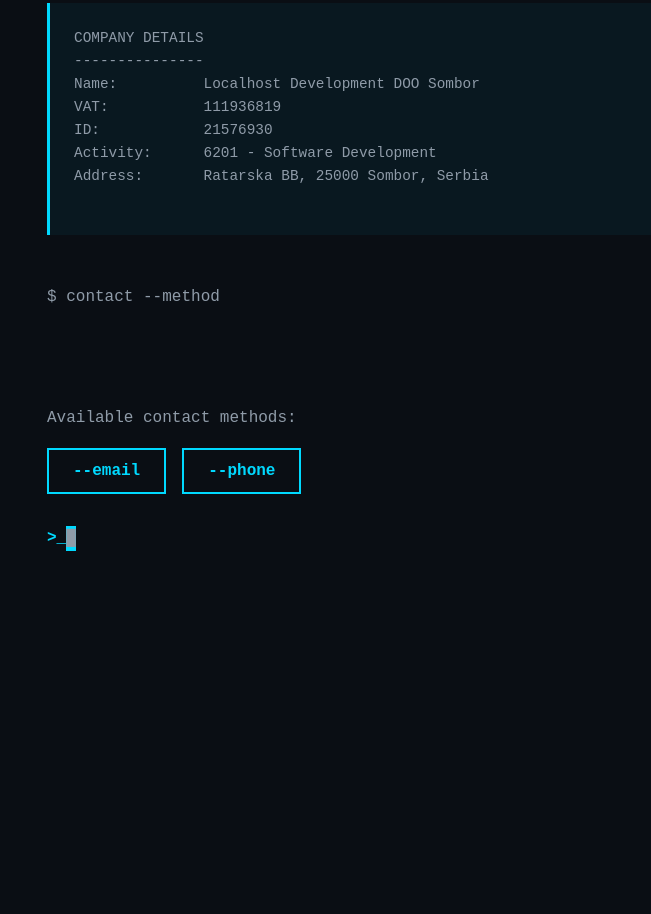
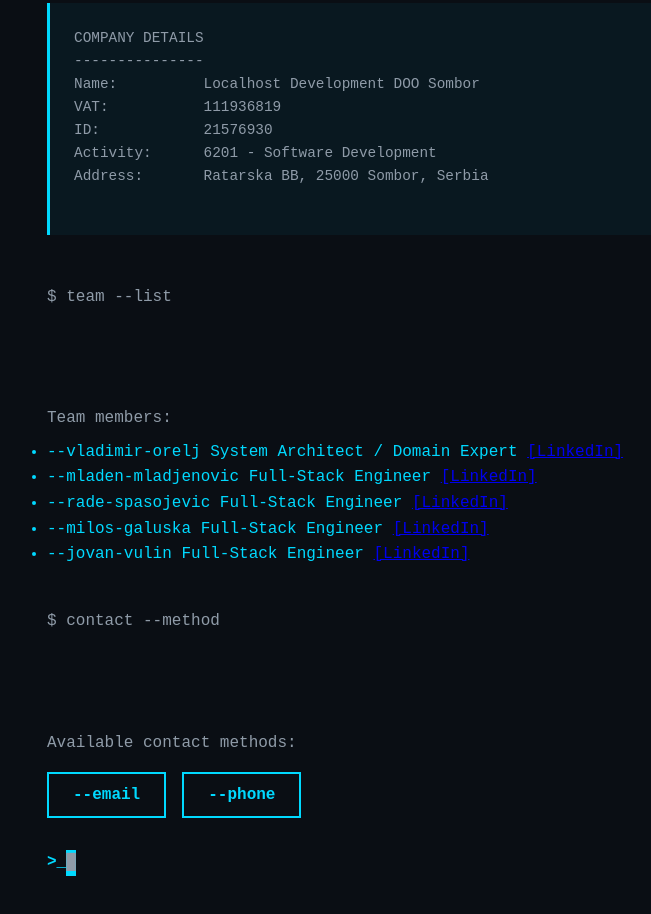
Before and after one commit to jo1vulin/localhostdevelopmentdoo, a plain HTML site: page index.html in a window 1280 px wide. Shown: the part 870-1784 px from the top of the page, without its empty margins (25-676 px from the left). Before the commit the page ends 1525 px from the top, so only its background shows below. Drawn offline with Linux system fonts and the light colour scheme.

Commit message:
feat: add team section HTML structure
Add team section between company info and contact with:
- 5 team members with roles
- LinkedIn profile links
- Terminal list styling structure
- Accessibility attributes (aria-label, rel=noopener)

```diff
--- a/index.html
+++ b/index.html
@@ -67,6 +67,62 @@ Activity:      6201 - Software Development
 Address:       Ratarska BB, 25000 Sombor, Serbia
                 </pre>
                 <p class="terminal-line">&nbsp;</p>
+                <p class="terminal-line">$ team --list</p>
+            </div>
+        </section>
+
+        <!-- Team Section -->
+        <section id="team" class="terminal-section">
+            <div class="terminal-output">
+                <p class="terminal-line">Team members:</p>
+                <ul class="team-list">
+                    <li class="team-item">
+                        <span class="team-flag">--vladimir-orelj</span>
+                        <span class="team-role">System Architect / Domain Expert</span>
+                        <a href="https://www.linkedin.com/in/vladimir-orelj-a57bb810b/"
+                           class="team-link"
+                           target="_blank"
+                           rel="noopener noreferrer"
+                           aria-label="Vladimir Orelj's LinkedIn profile">[LinkedIn]</a>
+                    </li>
+                    <li class="team-item">
+                        <span class="team-flag">--mladen-mladjenovic</span>
+                        <span class="team-role">Full-Stack Engineer</span>
+                        <a href="https://www.linkedin.com/in/mladen-mladjenovic-1b3b5846/"
+                           class="team-link"
+                           target="_blank"
+                           rel="noopener noreferrer"
+                           aria-label="Mladen Mladjenovic's LinkedIn profile">[LinkedIn]</a>
+                    </li>
+                    <li class="team-item">
+                        <span class="team-flag">--rade-spasojevic</span>
+                        <span class="team-role">Full-Stack Engineer</span>
+                        <a href="https://www.linkedin.com/in/rade-spasojevic-bb63b6125/"
+                           class="team-link"
+                           target="_blank"
+                           rel="noopener noreferrer"
+                           aria-label="Rade Spasojević's LinkedIn profile">[LinkedIn]</a>
+                    </li>
+                    <li class="team-item">
+                        <span class="team-flag">--milos-galuska</span>
+                        <span class="team-role">Full-Stack Engineer</span>
+                        <a href="https://www.linkedin.com/in/milo%C5%A1-galu%C5%A1ka-5ab928214/"
+                           class="team-link"
+                           target="_blank"
+                           rel="noopener noreferrer"
+                           aria-label="Miloš Galuška's LinkedIn profile">[LinkedIn]</a>
+                    </li>
+                    <li class="team-item">
+                        <span class="team-flag">--jovan-vulin</span>
+                        <span class="team-role">Full-Stack Engineer</span>
+                        <a href="https://www.linkedin.com/in/jovan-vulin-0463bb7a/"
+                           class="team-link"
+                           target="_blank"
+                           rel="noopener noreferrer"
+                           aria-label="Jovan Vulin's LinkedIn profile">[LinkedIn]</a>
+                    </li>
+                </ul>
+                <p class="terminal-line">&nbsp;</p>
                 <p class="terminal-line">$ contact --method</p>
             </div>
         </section>
```
